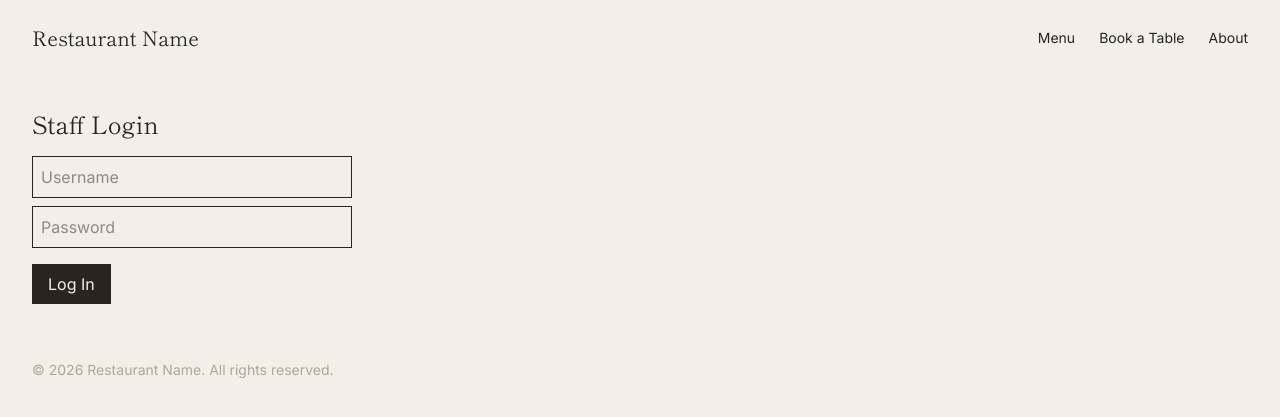
After one commit to Willr-hawkins/restaurant-booking-project, a Django app: page /staff/login/ in a window 1280 px wide. The commit adds this page. Shown: the top 417 px of the page. Run offline with Django 5.2, Linux system fonts and the light colour scheme.

Commit message:
Add StaffProfile model with manager/staff roles, permission decorators, and login/logout views

```diff
--- a/restaurant_booking/urls.py
+++ b/restaurant_booking/urls.py
@@ -1,8 +1,9 @@
 from django.contrib import admin
-from django.urls import path
+from django.urls import path, include
 from django.views.generic import TemplateView
 
 urlpatterns = [
     path('admin/', admin.site.urls),
     path('', TemplateView.as_view(template_name='home.html'), name='home'),
+    path('staff/', include('staff.urls')),
 ]
--- /dev/null
+++ b/staff/templates/staff/login.html
@@ -0,0 +1,13 @@
+{% extends 'base.html' %}
+{% block content %}
+<div class="p-8 max-w-sm">
+    <h1 class="font-display text-2xl mb-4">Staff Login</h1>
+    {% if error %}<p class="text-vermillion mb-4">{{ error }}</p>{% endif %}
+    <form method="post">
+        {% csrf_token %}
+        <input type="text" name="username" placeholder="Username" class="block w-full mb-2 p-2 border">
+        <input type="password" name="password" placeholder="Password" class="block w-full mb-4 p-2 border">
+        <button type="submit" class="bg-ink text-paper px-4 py-2">Log In</button>
+    </form>
+</div>
+{% endblock %}
--- /dev/null
+++ b/staff/urls.py
@@ -0,0 +1,7 @@
+from django.urls import path
+from . import views
+
+urlpatterns = [
+    path('login/', views.staff_login, name='staff_login'),
+    path('logout/', views.staff_logout, name='staff_logout'),
+]
--- a/staff/views.py
+++ b/staff/views.py
@@ -1,3 +1,19 @@
-from django.shortcuts import render
+from django.contrib.auth import authenticate, login, logout
+from django.contrib.auth.decorators import login_required
+from django.shortcuts import render, redirect
 
-# Create your views here.
+def staff_login(request):
+    if request.method == 'POST':
+        username = request.POST.get('username')
+        password = request.POST.get('password')
+        user = authenticate(request, username=username, password=password)
+        if user is not None and hasattr(user, 'staff_profile'):
+            login(request, user)
+            return redirect('staff_dashboard') # placeholder - built in Sprint 5
+        return render(request, 'staff/login.html', {'error': 'Invalid credentials'})
+    return render(request, 'staff/login.html')
+
+@login_required
+def staff_logout(request):
+    logout(request)
+    return redirect('staff_login')
--- a/static/css/output.css
+++ b/static/css/output.css
@@ -1,4 +1,5 @@
 /*! tailwindcss v4.3.3 | MIT License | https://tailwindcss.com */
+@layer properties;
 @layer theme, base, components, utilities;
 @layer theme {
   :root, :host {
@@ -8,10 +9,13 @@
     --font-mono: ui-monospace, SFMono-Regular, Menlo, Monaco, Consolas, "Liberation Mono",
       "Courier New", monospace;
     --spacing: 0.25rem;
+    --container-sm: 24rem;
     --text-sm: 0.875rem;
     --text-sm--line-height: calc(1.25 / 0.875);
     --text-xl: 1.25rem;
     --text-xl--line-height: calc(1.75 / 1.25);
+    --text-2xl: 1.5rem;
+    --text-2xl--line-height: calc(2 / 1.5);
     --text-4xl: 2.25rem;
     --text-4xl--line-height: calc(2.5 / 2.25);
     --default-font-family: var(--font-sans);
@@ -182,11 +186,29 @@
   .mt-4 {
     margin-top: calc(var(--spacing) * 4);
   }
+  .mb-2 {
+    margin-bottom: calc(var(--spacing) * 2);
+  }
+  .mb-4 {
+    margin-bottom: calc(var(--spacing) * 4);
+  }
   .block {
     display: block;
   }
   .flex {
     display: flex;
+  }
+  .hidden {
+    display: none;
+  }
+  .table {
+    display: table;
+  }
+  .w-full {
+    width: 100%;
+  }
+  .max-w-sm {
+    max-width: var(--container-sm);
   }
   .items-center {
     align-items: center;
@@ -200,11 +222,21 @@
   .rounded {
     border-radius: 0.25rem;
   }
+  .border {
+    border-style: var(--tw-border-style);
+    border-width: 1px;
+  }
+  .bg-ink {
+    background-color: var(--color-ink);
+  }
   .bg-paper {
     background-color: var(--color-paper);
   }
   .bg-vermillion {
     background-color: var(--color-vermillion);
+  }
+  .p-2 {
+    padding: calc(var(--spacing) * 2);
   }
   .p-8 {
     padding: calc(var(--spacing) * 8);
@@ -227,6 +259,10 @@
   .font-display {
     font-family: var(--font-display);
   }
+  .text-2xl {
+    font-size: var(--text-2xl);
+    line-height: var(--tw-leading, var(--text-2xl--line-height));
+  }
   .text-4xl {
     font-size: var(--text-4xl);
     line-height: var(--tw-leading, var(--text-4xl--line-height));
@@ -248,4 +284,19 @@
   .text-paper {
     color: var(--color-paper);
   }
+  .text-vermillion {
+    color: var(--color-vermillion);
+  }
 }
+@property --tw-border-style {
+  syntax: "*";
+  inherits: false;
+  initial-value: solid;
+}
+@layer properties {
+  @supports ((-webkit-hyphens: none) and (not (margin-trim: inline))) or ((-moz-orient: inline) and (not (color:rgb(from red r g b)))) {
+    *, ::before, ::after, ::backdrop {
+      --tw-border-style: solid;
+    }
+  }
+}
```
Also changed, not shown: staff/admin.py (+6 -1 lines), staff/decorators.py (added, +24 -0 lines), staff/models.py (+16 -1 lines), staff/migrations/0001_initial.py (added).
